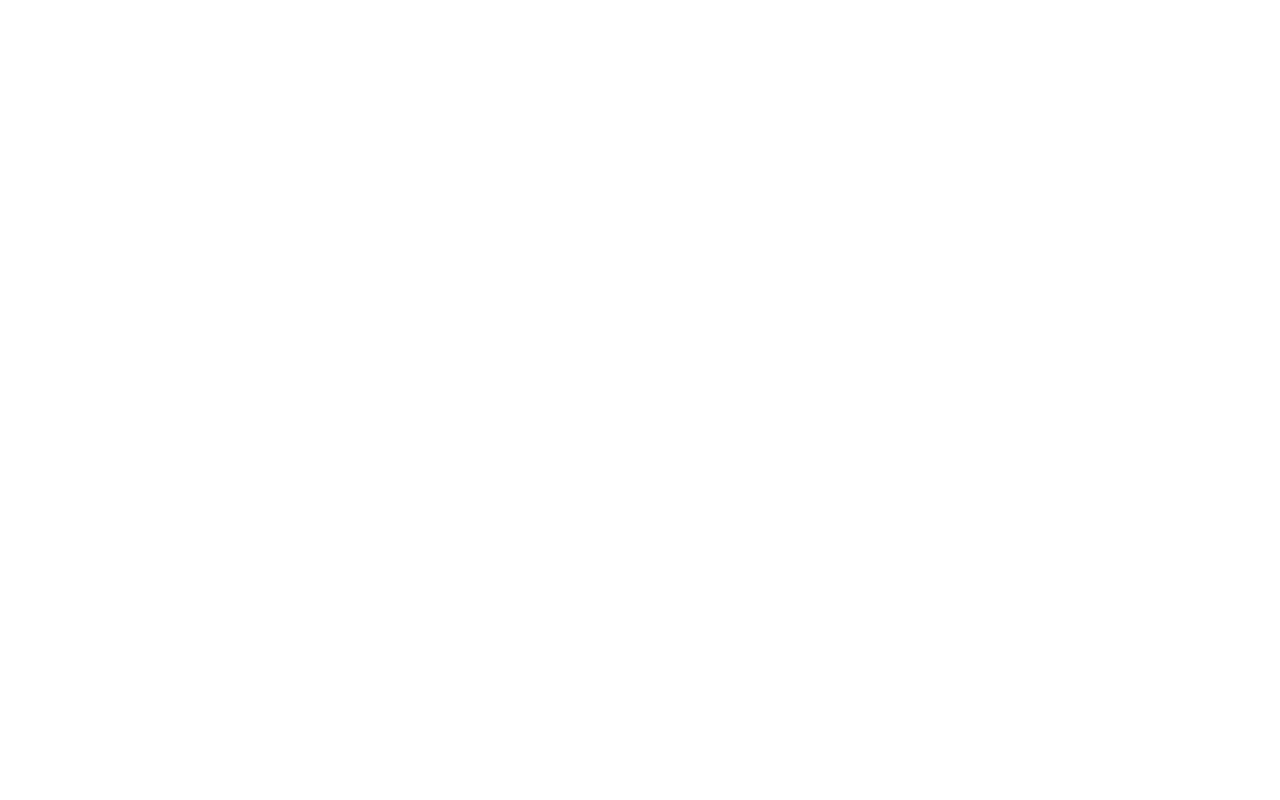
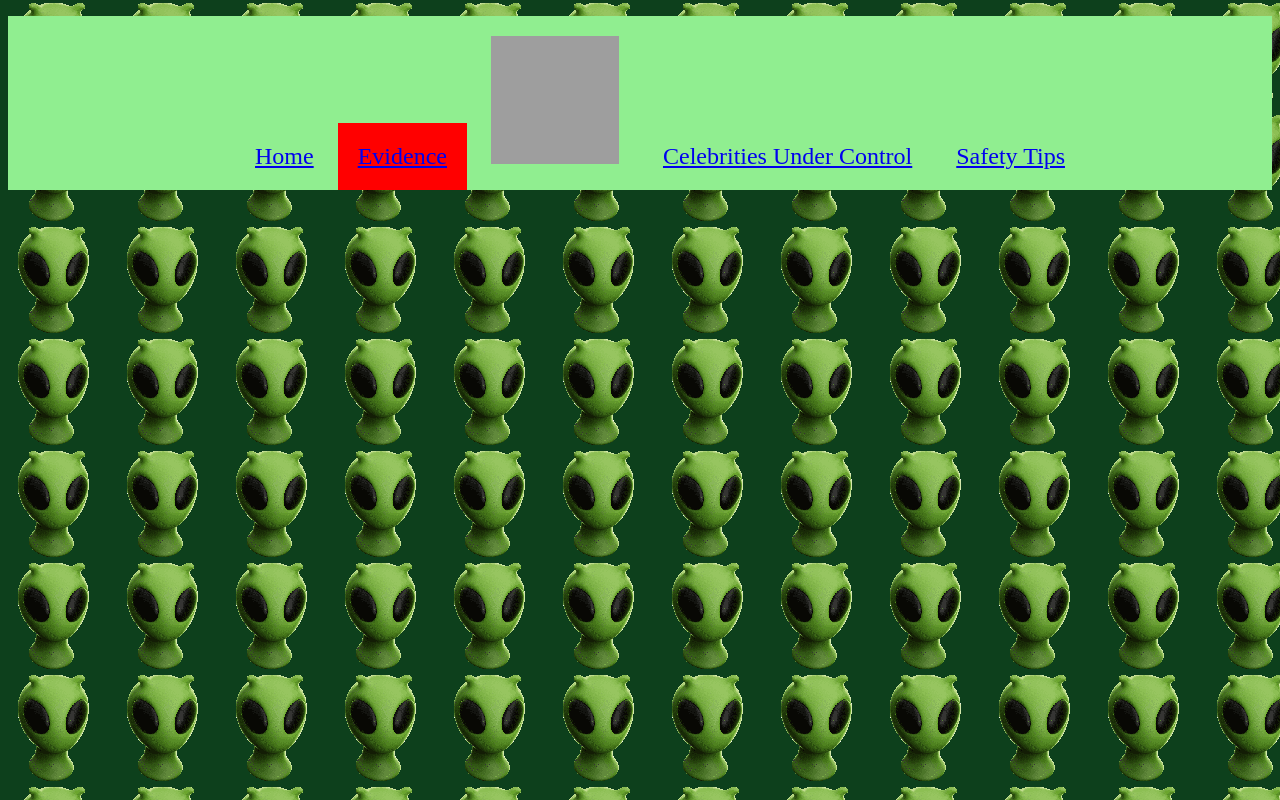
Before and after one commit to SWAGMODE-ACTIVATE/551_LAB0, a plain HTML site: page Evidence.html in a window 1280 px wide. Drawn offline with Linux system fonts and the light colour scheme; grey boxes are pictures that could not be loaded.

Commit message:
added navbar and skeletons for other pages

```diff
--- a/Compromised.html
+++ b/Compromised.html
@@ -0,0 +1,27 @@
+<!DOCTYPE html>
+
+    <head>
+        <title>Compromised Persons</title>
+	<link rel="stylesheet" href="pagestyle.css">
+    </head>
+
+    <body>
+	<header>
+            <ul class = "navbar">
+                <li>
+                    <a href="index.html">Home</a>
+                </li>
+                <li>
+                    <a href="Evidence.html">Evidence</a>
+                </li>
+                <li>
+                    <img class="toppicture" src="sitelogo.gif">
+                </li>
+                <li class="opened">
+                    <a href="Compromised.html">Celebrities Under Control</a>
+                </li>
+                <li>
+                    <a href="StayingSafe.html">Safety Tips</a>
+                </li>
+            </ul>
+	</header>
--- a/Evidence.html
+++ b/Evidence.html
@@ -0,0 +1,27 @@
+<!DOCTYPE html>
+
+    <head>
+        <title>Alien Evidence</title>
+	<link rel="stylesheet" href="pagestyle.css">
+    </head>
+
+    <body>
+	<header>
+            <ul class = "navbar">
+                <li>
+                    <a href="index.html">Home</a>
+                </li>
+                <li class="opened">
+                    <a href="Evidence.html">Evidence</a>
+                </li>
+                <li>
+                    <img class="toppicture" src="sitelogo.gif">
+                </li>
+                <li>
+                    <a href="Compromised.html">Celebrities Under Control</a>
+                </li>
+                <li>
+                    <a href="StayingSafe.html">Safety Tips</a>
+                </li>
+            </ul>
+	</header>
--- a/pagestyle.css
+++ b/pagestyle.css
@@ -1,6 +1,26 @@
 body {
 	background-color: green;
 	background-image: url('alien.png');
+}
+
+header {
+	.navbar {
+		background-color: lightgreen;
+		text-align: center;
+	}
+
+	.navbar li {
+		display: inline-block;
+		font-size: 24px;
+		padding: 20px;
+	}
+	.toppicture{
+		width: 128px;
+		height: 128px;
+	}
+	.opened{
+		background-color: red;
+	}
 }
 
 h2 {
```
Also changed, not shown: StayingSafe.html (+27 -0 lines), index.html (+17 -1 lines), 1 other file.
